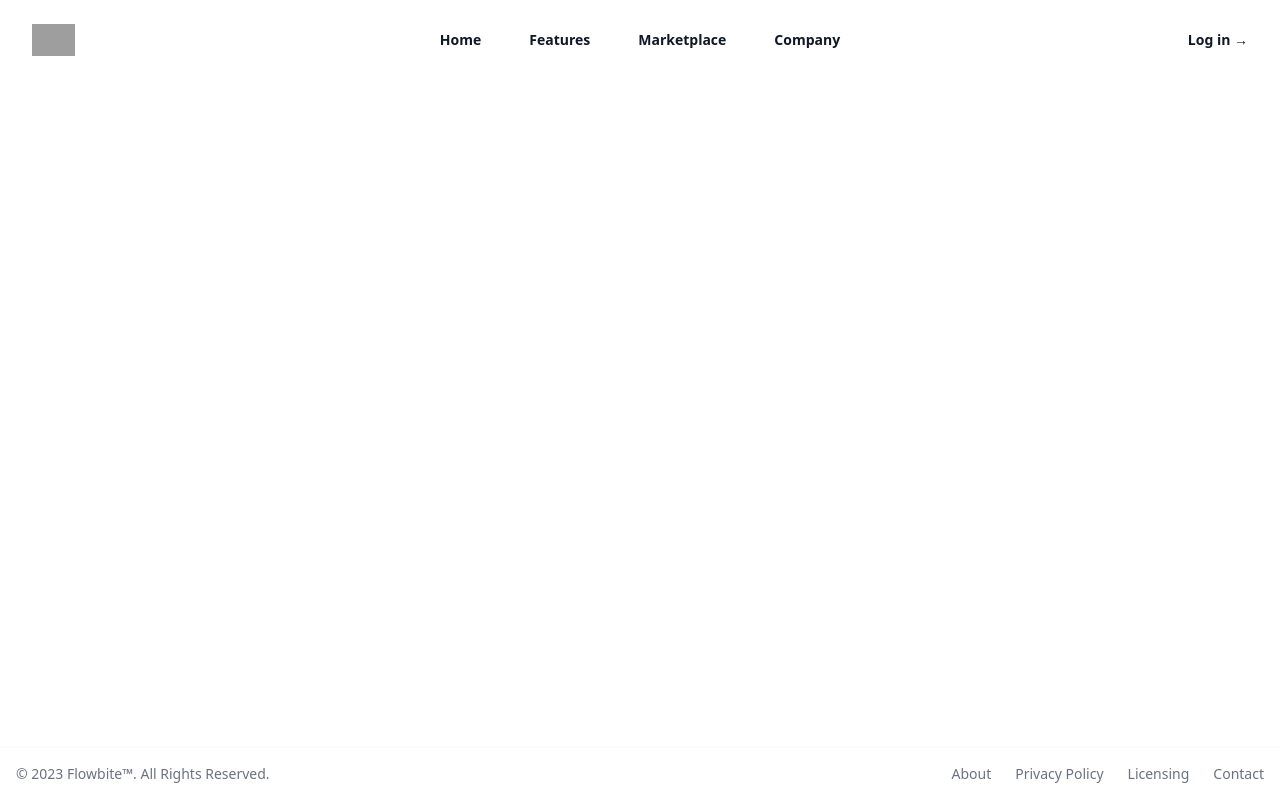
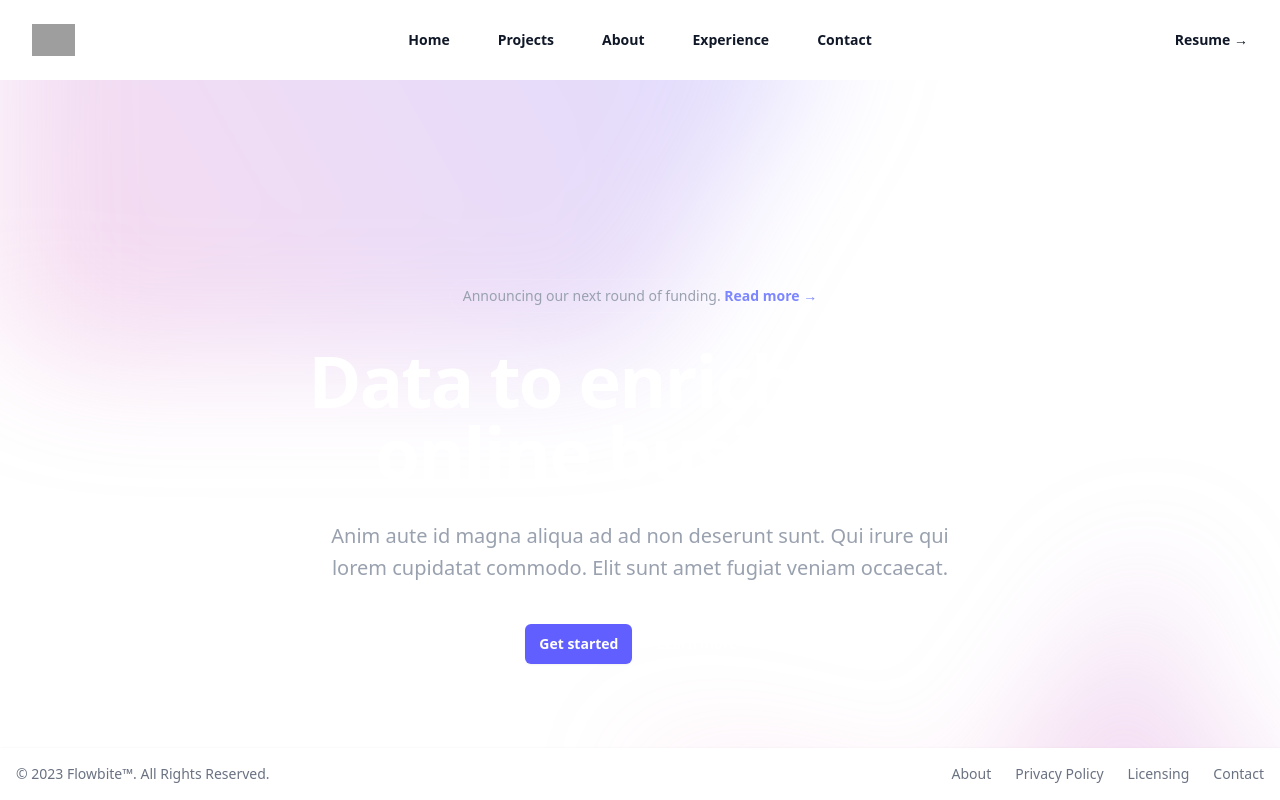
Before and after one commit to Serge07cloud/my-portfolio, a React (Vite) app: page / in a window 1280 px wide. Shown: the top 800 px of the page. Built offline with nearby package versions, Linux system fonts and the light colour scheme; grey boxes are pictures that could not be loaded.

Commit message:
Add welcome page

```diff
--- a/src/App.jsx
+++ b/src/App.jsx
@@ -1,5 +1,6 @@
 import Header from './Header.jsx'
 import Footer from './Footer.jsx'
+import Welcome from './Welcome.jsx';
 
 const App = () =>
 {
@@ -7,6 +8,7 @@ const App = () =>
     <>
       <div className="">
         <Header />
+        <Welcome />
         <Footer />
       </div>
     </>
--- a/src/Header.jsx
+++ b/src/Header.jsx
@@ -1,8 +1,30 @@
 const Header = () =>
 {
+  const menu = [
+    {
+      name: "Home",
+      link: "#"
+    },
+    {
+      name: "Projects",
+      link: "#"
+    },
+    {
+      name: "About",
+      link: "#"
+    },
+    {
+      name: "Experience",
+      link: "#"
+    },
+    {
+      name: "Contact",
+      link: "#"
+    }
+  ]
   return (
     <>
-      <header className="bg-white dark:bg-gray-900">
+      <header className="bg-white dark:bg-gray-900 fixed w-full z-50">
         <nav aria-label="Global" className="mx-auto flex max-w-7xl items-center justify-between p-6 lg:px-8">
           <div className="flex lg:flex-1">
             <a href="#" className="-m-1.5 p-1.5">
@@ -20,13 +42,12 @@ const Header = () =>
             </button>
           </div>
           <div className="hidden lg:flex lg:gap-x-12">
-            <a href="#" className="text-sm/6 font-semibold text-gray-900 dark:text-white">Home</a>
-            <a href="#" className="text-sm/6 font-semibold text-gray-900 dark:text-white">Features</a>
-            <a href="#" className="text-sm/6 font-semibold text-gray-900 dark:text-white">Marketplace</a>
-            <a href="#" className="text-sm/6 font-semibold text-gray-900 dark:text-white">Company</a>
+            { menu.map((item, index) => (
+              <a key={ index } href={ item.link } className="text-sm/6 font-semibold text-gray-900 dark:text-white">{ item.name }</a>
+            )) }
           </div>
           <div className="hidden lg:flex lg:flex-1 lg:justify-end">
-            <a href="#" className="text-sm/6 font-semibold text-gray-900 dark:text-white">Log in <span aria-hidden="true">&rarr;</span></a>
+            <a href="#" className="text-sm/6 font-semibold text-gray-900 dark:text-white">Resume <span aria-hidden="true">&rarr;</span></a>
           </div>
         </nav>
       </header>
--- /dev/null
+++ b/src/Welcome.jsx
@@ -0,0 +1,32 @@
+const Welcome = () =>
+{
+  return (
+    <>
+      <div className="isolate px-6 pt-14 lg:px-8 dark:bg-gray-900">
+        <div aria-hidden="true" className="absolute inset-x-0 -top-40 -z-10 transform-gpu overflow-hidden blur-3xl sm:-top-80">
+          <div style={ { clipPath: 'polygon(74.1 % 44.1 %, 100 % 61.6 %, 97.5 % 26.9 %, 85.5 % 0.1 %, 80.7 % 2 %, 72.5 % 32.5 %, 60.2 % 62.4 %, 52.4 % 68.1 %, 47.5 % 58.3 %, 45.2 % 34.5 %, 27.5 % 76.7 %, 0.1 % 64.9 %, 17.9 % 100 %, 27.6 % 76.8 %, 76.1 % 97.7 %, 74.1 % 44.1 %)' } } className="relative left-[calc(50%-11rem)] aspect-1155/678 w-144.5 -translate-x-1/2 rotate-30 bg-linear-to-tr from-[#ff80b5] to-[#9089fc] opacity-30 sm:left-[calc(50%-30rem)] sm:w-288.75"></div>
+        </div>
+        <div className="mx-auto max-w-2xl py-32 sm:py-48 lg:py-56">
+          <div className="hidden sm:mb-8 sm:flex sm:justify-center">
+            <div className="relative rounded-full px-3 py-1 text-sm/6 text-gray-400 ring-1 ring-white/10 hover:ring-white/20">
+              Announcing our next round of funding. <a href="#" className="font-semibold text-indigo-400"><span aria-hidden="true" className="absolute inset-0"></span>Read more <span aria-hidden="true">&rarr;</span></a>
+            </div>
+          </div>
+          <div className="text-center">
+            <h1 className="text-5xl font-semibold tracking-tight text-balance text-white sm:text-7xl">Data to enrich your online business</h1>
+            <p className="mt-8 text-lg font-medium text-pretty text-gray-400 sm:text-xl/8">Anim aute id magna aliqua ad ad non deserunt sunt. Qui irure qui lorem cupidatat commodo. Elit sunt amet fugiat veniam occaecat.</p>
+            <div className="mt-10 flex items-center justify-center gap-x-6">
+              <a href="#" className="rounded-md bg-indigo-500 px-3.5 py-2.5 text-sm font-semibold text-white shadow-xs hover:bg-indigo-400 focus-visible:outline-2 focus-visible:outline-offset-2 focus-visible:outline-indigo-500">Get started</a>
+              <a href="#" className="text-sm/6 font-semibold text-white">Learn more <span aria-hidden="true">→</span></a>
+            </div>
+          </div>
+        </div>
+        <div aria-hidden="true" className="absolute inset-x-0 top-[calc(100%-13rem)] -z-10 transform-gpu overflow-hidden blur-3xl sm:top-[calc(100%-30rem)]">
+          <div style={ { clipPath: 'polygon(74.1% 44.1%, 100% 61.6%, 97.5% 26.9%, 85.5% 0.1%, 80.7% 2%, 72.5% 32.5%, 60.2% 62.4%, 52.4% 68.1%, 47.5% 58.3%, 45.2% 34.5%, 27.5% 76.7%, 0.1% 64.9%, 17.9% 100%, 27.6% 76.8%, 76.1% 97.7%, 74.1% 44.1%)' } } className="relative left-[calc(50%+3rem)] aspect-1155/678 w-144.5 -translate-x-1/2 bg-linear-to-tr from-[#ff80b5] to-[#9089fc] opacity-30 sm:left-[calc(50%+36rem)] sm:w-288.75"></div>
+        </div>
+      </div>
+    </>
+  )
+};
+
+export default Welcome
```
